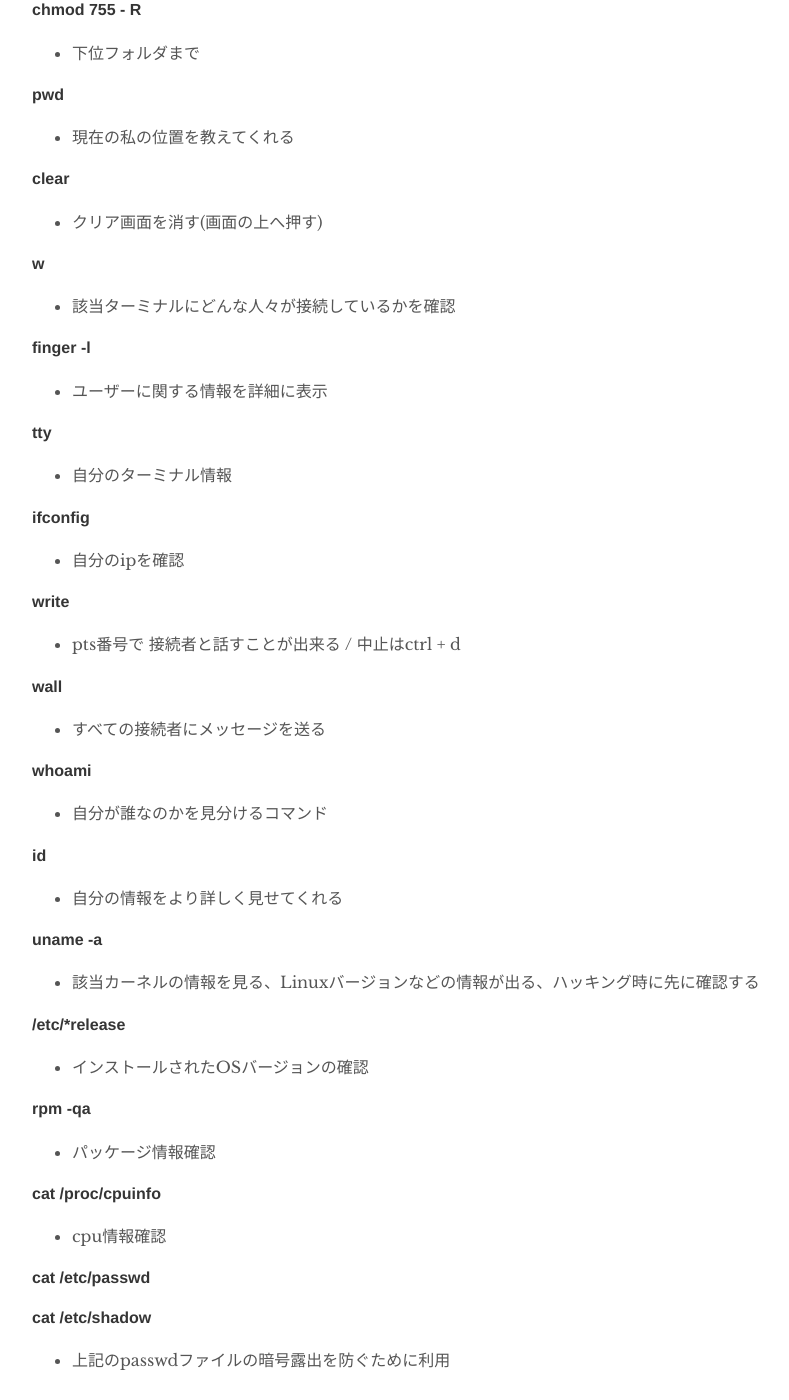
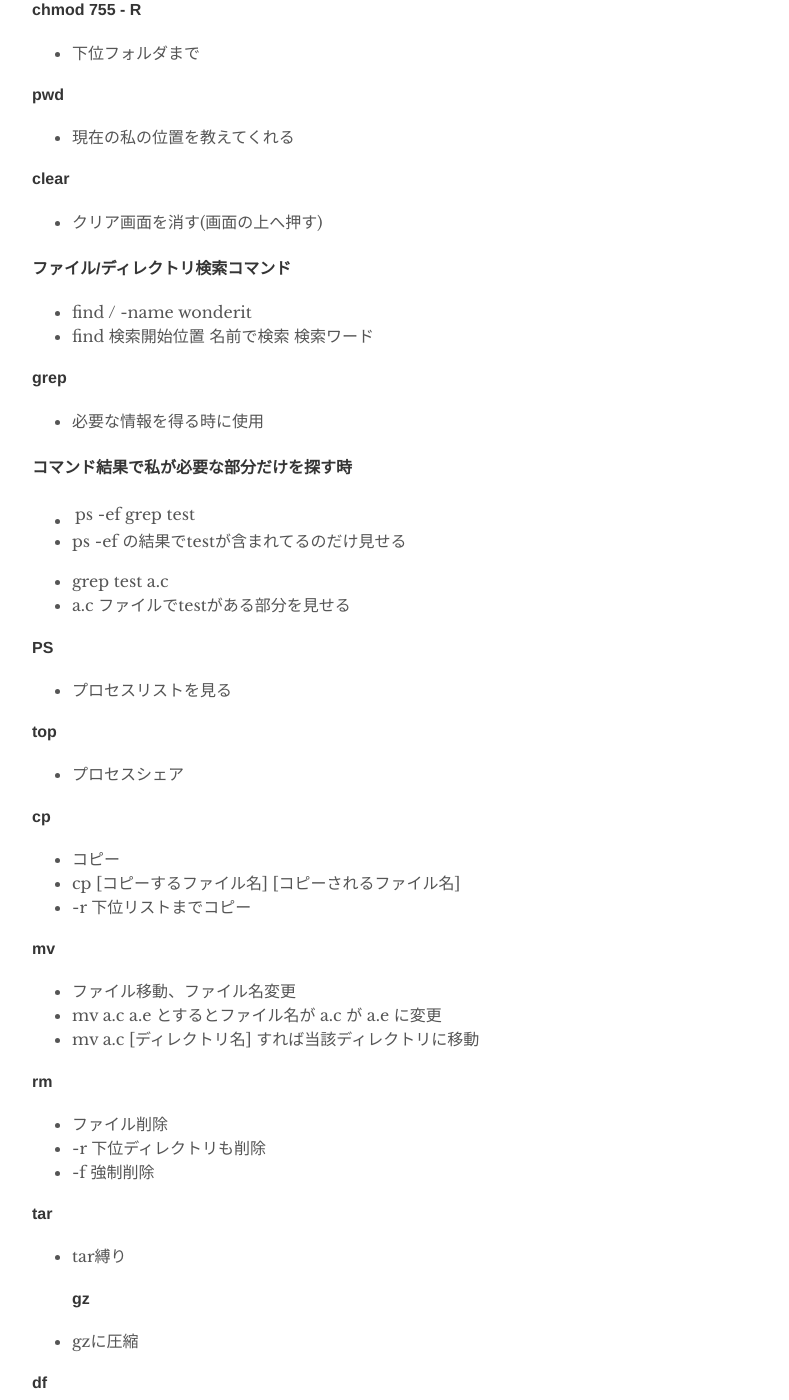
Before and after one commit to fure0/fure0.github.io, a Jekyll site: the page built from _posts/2020-05-07-LinuxCommand-jp.md, in a window 1280 px wide and 1400 px high, scrolled down 3246 px. Shown: the whole window, without its empty margins (208-997 px from the left). Built offline with Jekyll 4.4.1, drawn with Linux system fonts in a browser that asks for light colours; some of the changed text lies outside the part shown.

Commit message:
add content

```diff
--- a/_posts/2020-05-07-LinuxCommand-jp.md
+++ b/_posts/2020-05-07-LinuxCommand-jp.md
@@ -125,6 +125,79 @@ rwx(読み、書き、実行)
 #### clear
 * クリア画面を消す(画面の上へ押す)
 
+#### ファイル/ディレクトリ検索コマンド
+* find / -name wonderit
+* find 検索開始位置 名前で検索 検索ワード
+
+#### grep
+* 必要な情報を得る時に使用
+
+#### コマンド結果で私が必要な部分だけを探す時
+* ps -ef | grep test
+* ps -ef の結果でtestが含まれてるのだけ見せる
+
+* grep test a.c
+* a.c ファイルでtestがある部分を見せる
+
+#### PS
+* プロセスリストを見る
+
+#### top
+* プロセスシェア
+
+#### cp
+* コピー
+* cp [コピーするファイル名] [コピーされるファイル名]
+* -r 下位リストまでコピー
+
+#### mv
+* ファイル移動、ファイル名変更
+* mv a.c a.e とするとファイル名が a.c が a.e に変更
+* mv a.c [ディレクトリ名] すれば当該ディレクトリに移動
+
+#### rm
+* ファイル削除
+* -r 下位ディレクトリも削除
+* -f 強制削除
+
+#### tar
+* tar縛り
+#### gz
+* gzに圧縮
+
+#### df
+* ディスク容量確認
+* df-h ヒューマンサイズ(Byte単位で表記)
+
+#### du
+* ファイルのサイズを表記
+* du --max-depth=1 ./
+
+#### head
+* ファイルの前部10行表示
+
+#### tail
+* ファイルの後ろの10行を表示
+
+#### cat
+* ファイル全体の内容を見る
+
+#### mkdir
+* ディレクトリ作り
+* -p 記述された経路がなければ自動的に作る) mkdir test1/test2/test3
+
+#### rmdir
+* ディレクトリを削除する
+
+#### touch
+* 空きファイル作成ex) touch test
+
+#### zip
+* Zip圧縮
+
+#### unzip
+* Zipファイルの圧縮解除
+
 #### w
 * 該当ターミナルにどんな人々が接続しているかを確認
 
```
